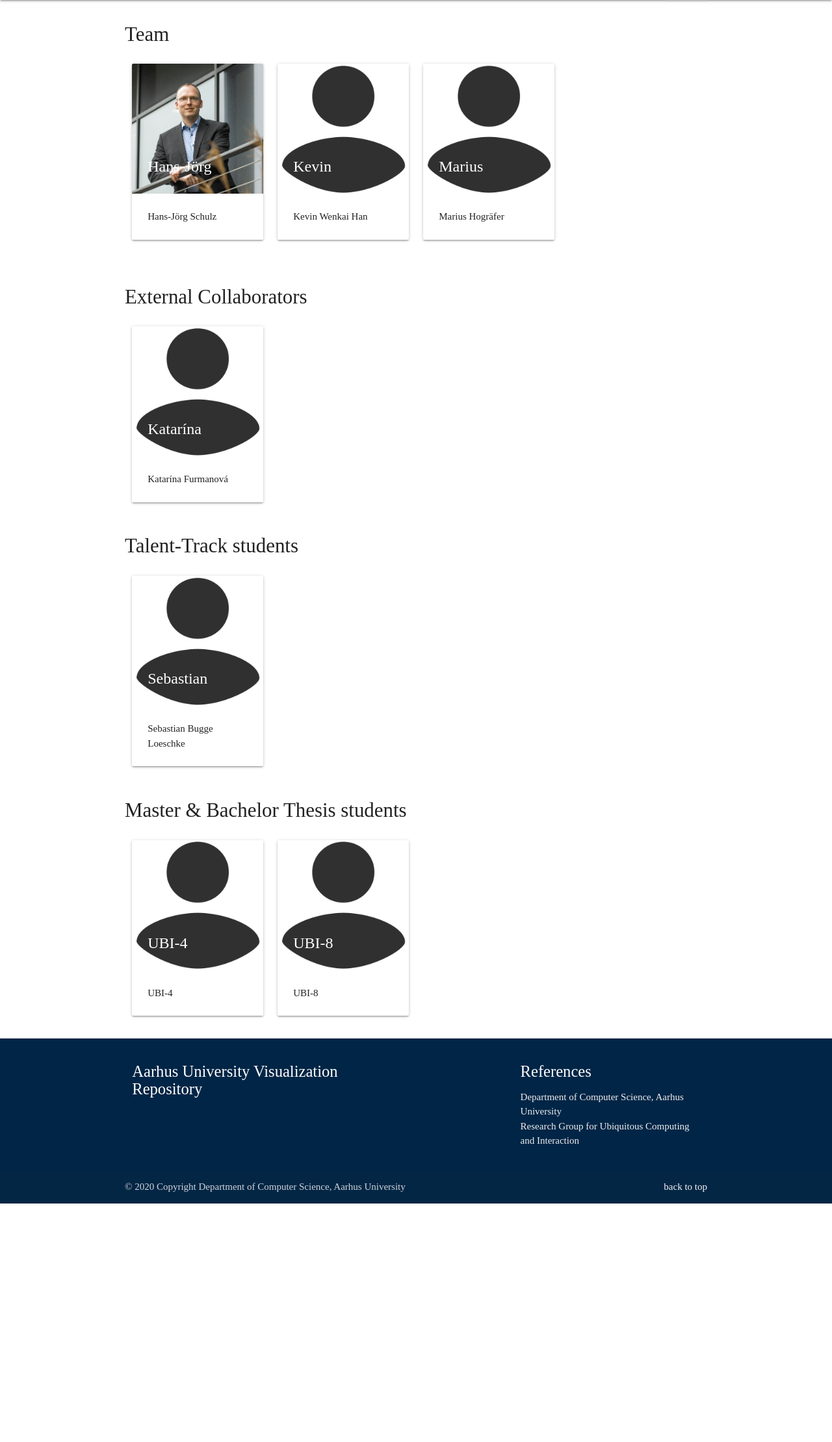
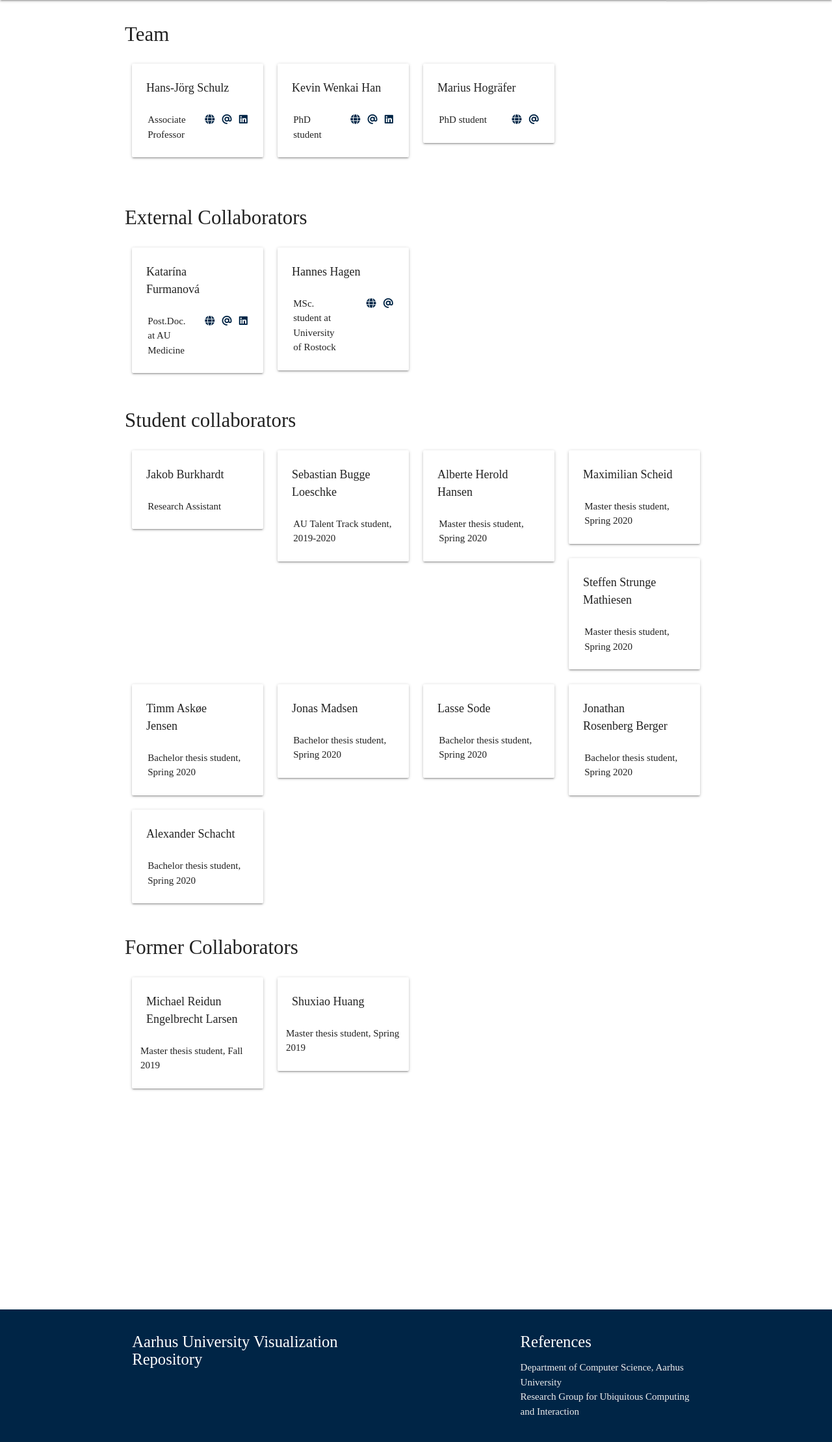
Before and after one commit to vis-au/vis-au.github.io, a PHP site: page /team/ in a window 1280 px wide. Shown: the part 64-2283 px from the top of the page at 65% size. Before the commit the page ends 1916 px from the top, so only its background shows below. Run offline with PHP 8.4, Linux system fonts and the light colour scheme; some libraries are stand-ins or nearby versions; some web fonts are replaced.

Commit message:
update contents

```diff
--- a/static/css/style.css
+++ b/static/css/style.css
@@ -31,6 +31,19 @@ nav li > a:hover {
 nav li > a.current {
   background: rgba(200, 200, 200, .3);
   border-top: 3px solid rgb(255, 255, 255);
+}
+
+article section p.leader {
+  font-size: 1.2rem;
+  padding: 0 2.5rem;
+  border-left: 3px solid #002546;
+}
+article section p.leader a {
+  text-decoration: underline;
+}
+
+article section.empty {
+  min-height: 20rem;
 }
 
 h1 {
--- a/team/index.html
+++ b/team/index.html
@@ -9,6 +9,7 @@
   <link type="text/css" rel="stylesheet" href="../static/css/materialize.min.css"  media="screen,projection"/>
   <link type="text/css" rel="stylesheet" href="../static/css/fonts.css" media="screen,projection">
   <link type="text/css" rel="stylesheet" href="../static/css/style.css" media="screen,projection">
+  <link type="text/css" rel="stylesheet" href="./style.css" media="screen,projection">
   <script src="https://kit.fontawesome.com/cb26641bd1.js"></script>
   <link rel="shortcut icon" href="../static/img/favicon.ico" type="image/x-icon">
 </head>
@@ -32,44 +33,79 @@
     <section class="row" id="people">
       <h2>Team</h2>
       <div class="row">
-        <div class="col s6 m3">
+        <div class="person col s6 m3">
           <div class="card">
-            <div class="card-image">
+            <!-- <div class="card-image">
               <a href="http://hjschulz.net" target="_blank">
                 <img class="profile-pic" src="../static/img/profile_pictures/schulz.jpg" alt="profile picture"/>
-                <span class="card-title">Hans-Jörg</span>
+                <span class="name card-title">Hans-Jörg Schulz</span>
               </a>
+            </div> -->
+            <div class="name card-content row">
+              Hans-Jörg Schulz
             </div>
-            <div class="card-content">
-              <p>Hans-Jörg Schulz</p>
+            <div class="info card-content row">
+              <div class="title col s6 m6">
+                <p>Associate Professor</p>
+              </div>
+              <div class="references col s6 m6">
+                <a class="reference" href="http://hjschulz.net">
+                  <i class="icon fas fa-globe"></i>
+                </a>
+                <a href="mailto:hjschulz@cs.au.dk" class="reference">
+                  <i class="icon fas fa-at"></i>
+                </a>
+                <a href="https://dk.linkedin.com/in/hjschulz" class="reference">
+                  <i class="icon fab fa-linkedin"></i>
+                </a>
+              </div>
             </div>
           </div>
         </div>
 
-        <div class="col s6 m3">
+        <div class="person col s6 m3">
           <div class="card">
-            <div class="card-image">
+            <!-- <div class="card-image">
               <a href="https://www.wenkaihan.com" target="_blank">
                 <img class="profile-pic" src="../static/img/profile_pictures/placeholder.png" alt="profile picture"/>
-                <span class="card-title">Kevin</span>
+                <span class="name card-title">Kevin Wenkai Han</span>
               </a>
-            </div>
-            <div class="card-content">
-              <p>Kevin Wenkai Han</p>
+            </div> -->
+            <div class="name card-content row">Kevin Wenkai Han</div>
+            <div class="info card-content row">
+              <div class="title col s6 m6">
+                <p>PhD student</p>
+              </div>
+              <div class="references col s6 m6">
+                <a class="reference" href="http://wenkaihan.com">
+                  <i class="icon fas fa-globe"></i>
+                </a>
+                <a href="mailto:wenkaihan@cs.au.dk" class="reference">
+                  <i class="icon fas fa-at"></i>
+                </a>
+                <a href="https://dk.linkedin.com/in/wenkai-han-sweden" class="reference">
+                  <i class="icon fab fa-linkedin"></i>
+                </a>
+              </div>
             </div>
           </div>
         </div>
 
-        <div class="col s6 m3">
+        <div class="person col s6 m3">
           <div class="card">
-            <div class="card-image">
-              <a href="https://pure.au.dk/portal/en/persons/marius-hografer(9728585e-c215-429e-9408-da84c0a95d6d).html" target="_blank">
-                <img class="profile-pic" src="../static/img/profile_pictures/placeholder.png" alt="profile picture"/>
-                <span class="card-title">Marius</span>
-              </a>
-            </div>
-            <div class="card-content">
-              <p>Marius Hogräfer</p>
+            <div class="name card-content row">Marius Hogräfer</div>
+            <div class="info card-content row">
+              <div class="title col s6 m6">
+                <p>PhD student</p>
+              </div>
+              <div class="references col s6 m6">
+                <a class="reference" href="https://pure.au.dk/portal/en/persons/marius-hografer(9728585e-c215-429e-9408-da84c0a95d6d).html">
+                  <i class="icon fas fa-globe"></i>
+                </a>
+                <a href="mailto:mhograefer@cs.au.dk" class="reference">
+                  <i class="icon fas fa-at"></i>
+                </a>
+              </div>
             </div>
           </div>
         </div>
@@ -78,67 +114,167 @@
 
     <section class="row">
       <h2>External Collaborators</h2>
-      <div class="col s6 m3">
+
+      <div class="person col s6 m3">
         <div class="card">
-          <div class="card-image">
-            <a href="https://pure.au.dk/portal/en/persons/katarina-furmanov(60d6a5f5-31b8-405e-bef2-47b524ad9dcd).html" target="_blank">
-              <img class="profile-pic" src="../static/img/profile_pictures/placeholder.png" alt="profile picture"/>
-              <span class="card-title">Katarína</span>
-            </a>
+          <div class="name card-content row">Katarína Furmanová</div>
+          <div class="info card-content row">
+            <div class="title col s6 m6">
+              <p>Post.Doc. at AU Medicine</p>
+            </div>
+            <div class="references col s6 m6">
+              <a class="reference" href="https://pure.au.dk/portal/da/katfur@clin.au.dk">
+                <i class="icon fas fa-globe"></i>
+              </a>
+              <a href="mailto:katarina.furmanova@gmail.com" class="reference">
+                <i class="icon fas fa-at"></i>
+              </a>
+              <a href="https://cz.linkedin.com/in/katarinafurmanova" class="reference">
+                <i class="icon fab fa-linkedin"></i>
+              </a>
+            </div>
           </div>
-          <div class="card-content">
-            <p>Katarína Furmanová</p>
+        </div>
+      </div>
+
+      <div class="person col s6 m3">
+        <div class="card">
+          <div class="name card-content row">Hannes Hagen</div>
+          <div class="info card-content row">
+            <div class="title col s6 m6">
+              <p>MSc. student at University of Rostock</p>
+            </div>
+            <div class="references col s6 m6">
+              <a class="reference" href="">
+                <i class="icon fas fa-globe"></i>
+              </a>
+              <a href="mailto:hannes.hagen@uni-rostock.de" class="reference">
+                <i class="icon fas fa-at"></i>
+              </a>
+            </div>
           </div>
         </div>
       </div>
     </section>
 
     <section class="row">
-      <h2>Talent-Track students</h2>
-      <div class="col s6 m3">
+      <h2>Student collaborators</h2>
+
+      <div class="person col s6 m3">
         <div class="card">
-          <div class="card-image">
-            <a href="#">
-              <img class="profile-pic" src="../static/img/profile_pictures/placeholder.png" alt="profile picture"/>
-              <span class="card-title">Sebastian</span>
-            </a>
+          <div class="name card-content row">Jakob Burkhardt</div>
+          <div class="card-content">
+            <p>Research Assistant</p>
           </div>
+        </div>
+      </div>
+
+      <div class="person col s6 m3">
+        <div class="card">
+          <div class="name card-content row">Sebastian Bugge Loeschke</div>
           <div class="card-content">
-            <p>Sebastian Bugge Loeschke</p>
+            <p>AU Talent Track student, 2019-2020</p>
+          </div>
+        </div>
+      </div>
+
+      <div class="person col s6 m3">
+        <div class="card">
+          <div class="name card-content row">Alberte Herold Hansen</div>
+          <div class="card-content">
+            <p>Master thesis student, Spring 2020</p>
+          </div>
+        </div>
+      </div>
+
+      <div class="person col s6 m3">
+        <div class="card">
+          <div class="name card-content row">Maximilian Scheid</div>
+          <div class="card-content">
+            <p>Master thesis student, Spring 2020</p>
+          </div>
+        </div>
+      </div>
+
+      <div class="person col s6 m3">
+        <div class="card">
+          <div class="name card-content row">Steffen Strunge Mathiesen</div>
+          <div class="card-content">
+            <p>Master thesis student, Spring 2020</p>
+          </div>
+        </div>
+      </div>
+
+      <div class="person col s6 m3">
+        <div class="card">
+          <div class="name card-content row">Timm Askøe Jensen</div>
+          <div class="card-content">
+            <p>Bachelor thesis student, Spring 2020</p>
+          </div>
+        </div>
+      </div>
+
+      <div class="person col s6 m3">
+        <div class="card">
+          <div class="name card-content row">Jonas Madsen</div>
+          <div class="card-content">
+            <p>Bachelor thesis student, Spring 2020</p>
+          </div>
+        </div>
+      </div>
+
+      <div class="person col s6 m3">
+        <div class="card">
+          <div class="name card-content row">Lasse Sode</div>
+          <div class="card-content">
+            <p>Bachelor thesis student, Spring 2020</p>
+          </div>
+        </div>
+      </div>
+
+      <div class="person col s6 m3">
+        <div class="card">
+          <div class="name card-content row">Jonathan Rosenberg Berger</div>
+          <div class="card-content">
+            <p>Bachelor thesis student, Spring 2020</p>
+          </div>
+        </div>
+      </div>
+
+      <div class="person col s6 m3">
+        <div class="card">
+          <div class="name card-content row">Alexander Schacht</div>
+          <div class="card-content">
+            <p>Bachelor thesis student, Spring 2020</p>
           </div>
         </div>
       </div>
     </section>
 
     <section class="row">
-      <h2>Master & Bachelor Thesis students</h2>
-      <div class="col s6 m3">
+      <h2>Former Collaborators</h2>
+
+      <div class="person col s6 m3">
         <div class="card">
-          <div class="card-image">
-            <a href="#">
-              <img class="profile-pic" src="../static/img/profile_pictures/placeholder.png" alt="profile picture"/>
-              <span class="card-title">UBI-4</span>
-            </a>
-          </div>
-          <div class="card-content">
-            <p>UBI-4</p>
+          <div class="name card-content row">Michael Reidun Engelbrecht Larsen</div>
+          <div class="info card-content row">
+            <p>Master thesis student, Fall 2019</p>
           </div>
         </div>
       </div>
-      <div class="col s6 m3">
+
+      <div class="person col s6 m3">
         <div class="card">
-          <div class="card-image">
-            <a href="#">
-              <img class="profile-pic" src="../static/img/profile_pictures/placeholder.png" alt="profile picture"/>
-              <span class="card-title">UBI-8</span>
-            </a>
-          </div>
-          <div class="card-content">
-            <p>UBI-8</p>
+          <div class="name card-content row">Shuxiao Huang</div>
+          <div class="info card-content row">
+            <p>Master thesis student, Spring 2019</p>
           </div>
         </div>
       </div>
+
     </section>
+
+    <section class="empty"></section>
   </article>
 
   <footer class="page-footer au-color darken-1">
--- /dev/null
+++ b/team/style.css
@@ -0,0 +1,24 @@
+section div.person .name {
+  width: 100%;
+  padding-left: 2.2rem;
+  padding-bottom: 0;
+  font-size: 1.2rem;
+  font-family: "AUPassataBold";
+  margin-bottom: 0;
+}
+section div.person div.info {
+  display: flex;
+  flex-direction: row;
+  justify-content: space-between;
+}
+section div.person div.info .title {
+  width: 75%;
+}
+section div.person div.info .references {
+  display: flex;
+  flex-direction: row;
+  justify-content: flex-end;
+}
+section div.person div.info .references .reference {
+  margin-left: 0.75rem;
+}
```
Also changed, not shown: static/css/landing_page.css (+9 -2 lines), static/img/CS-building-at-night.png (added).
